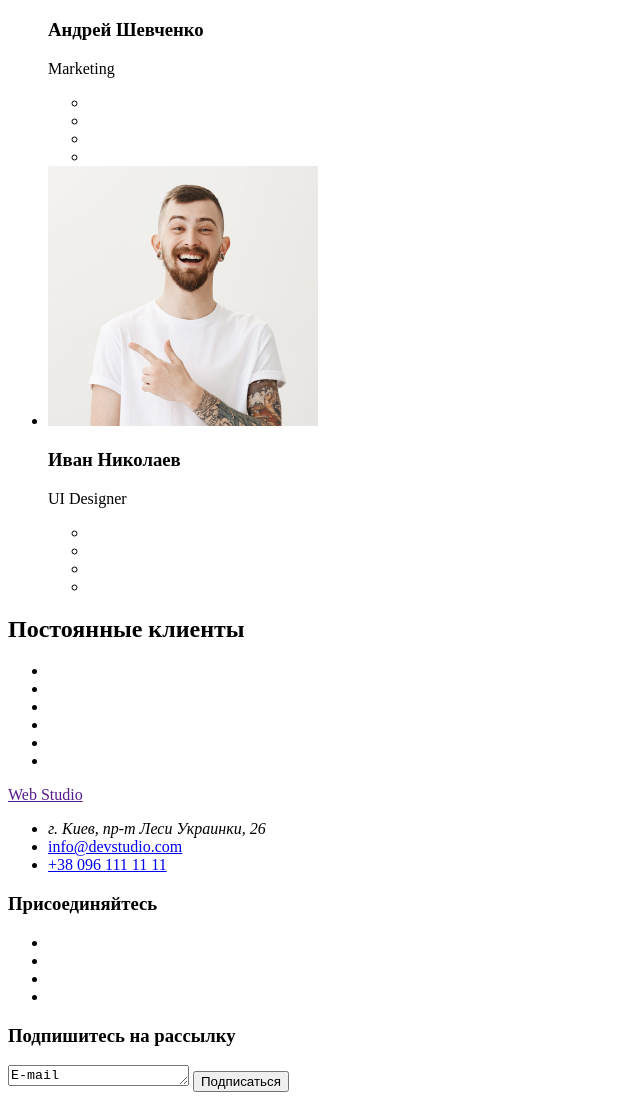
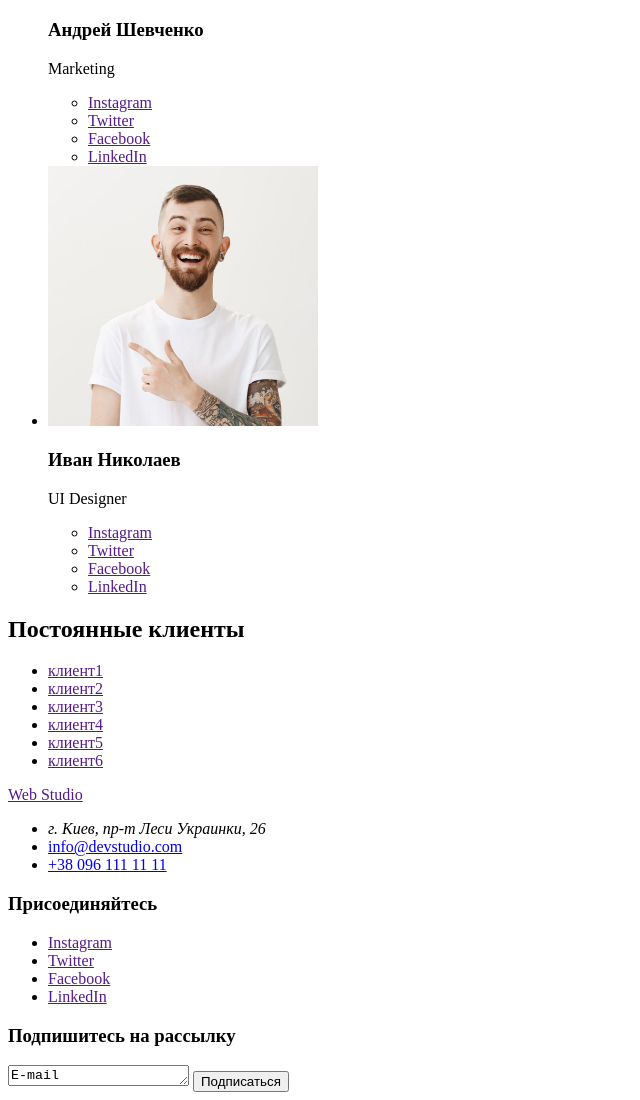
Before and after one commit to lp20201108/html-css-nr1, a plain HTML site: page index.html in a window 1280 px wide. Shown: the part 2900-4000 px from the top of the page, without its empty margins (0-640 px from the left). Drawn offline with Linux system fonts and the light colour scheme.

Commit message:
added social and clients names

```diff
--- a/index.html
+++ b/index.html
@@ -10,7 +10,7 @@
         <header>
             <a href="">Web Studio</a>
         <ul>
-            <li> <a href="">Студия</a> </li>
+            <li> <a href="">Студия</a></li>
             <li> <a href="">Портфолио</a></li>
             <li> <a href="">Контакты</a></li>
         </ul>
@@ -86,10 +86,10 @@
               <h3>Николай Кучеренко</h3>
               <p>Product Designer</p>
               <ul>
-                  <li> <a href="" aria-label="Instagram"></a></li>
-                  <li> <a href="" aria-label="Twitter"></a></li>
-                  <li> <a href="" aria-label="Facebook"></a></li>
-                  <li> <a href="" aria-label="LinkedIn"></a></li>
+                  <li> <a href="" aria-label="Instagram">Instagram</a></li>
+                  <li> <a href="" aria-label="Twitter">Twitter</a></li>
+                  <li> <a href="" aria-label="Facebook">Facebook</a></li>
+                  <li> <a href="" aria-label="LinkedIn">LinkedIn</a></li>
              </ul>
           </li>
           <li>
@@ -97,10 +97,10 @@
               <h3>Ольга Иванова</h3>
               <p>Frontend Developer</p>
               <ul>
-                  <li> <a href="" aria-label="Instagram"></a></li>
-                  <li> <a href="" aria-label="Twitter"></a></li>
-                 <li> <a href="" aria-label="Facebook"></a></li>
-                 <li> <a href="" aria-label="LinkedIn"></a></li>
+                  <li> <a href="" aria-label="Instagram">Instagram</a></li>
+                  <li> <a href="" aria-label="Twitter">Twitter</a></li>
+                 <li> <a href="" aria-label="Facebook">Facebook</a></li>
+                 <li> <a href="" aria-label="LinkedIn">LinkedIn</a></li>
              </ul>
          </li>
           <li>
@@ -108,10 +108,10 @@
             <h3>Андрей Шевченко</h3>
             <p>Marketing</p>
             <ul>
-                <li> <a href="" aria-label="Instagram"></a></li>
-                <li> <a href="" aria-label="Twitter"></a></li>
-                <li> <a href="" aria-label="Facebook"></a></li>
-                <li> <a href="" aria-label="LinkedIn"></a></li>
+                <li> <a href="" aria-label="Instagram">Instagram</a></li>
+                <li> <a href="" aria-label="Twitter">Twitter</a></li>
+                <li> <a href="" aria-label="Facebook">Facebook</a></li>
+                <li> <a href="" aria-label="LinkedIn">LinkedIn</a></li>
             </ul>
          </li>
         <li>
@@ -119,10 +119,10 @@
             <h3>Иван Николаев</h3>
             <p>UI Designer</p>
             <ul>
-                <li> <a href="" aria-label="Instagram"></a></li>
-                <li> <a href="" aria-label="Twitter"></a></li>
-                <li> <a href="" aria-label="Facebook"></a></li>
-                <li> <a href="" aria-label="LinkedIn"></a></li>
+                <li> <a href="" aria-label="Instagram">Instagram</a></li>
+                <li> <a href="" aria-label="Twitter">Twitter</a></li>
+                <li> <a href="" aria-label="Facebook">Facebook</a></li>
+                <li> <a href="" aria-label="LinkedIn">LinkedIn</a></li>
             </ul>
         </li>
       </ul>
@@ -131,12 +131,12 @@
 <section>
     <h2>Постоянные клиенты</h2>
     <ul>
-        <li> <a href="" aria-label="клиент1"></a></li>
-        <li> <a href="" aria-label="клиент2"></a></li>
-        <li> <a href="" aria-label="клиент3"></a></li>
-        <li> <a href="" aria-label="клиент4"></a></li>
-        <li> <a href="" aria-label="клиент5"></a></li>
-        <li> <a href="" aria-label="клиент6"></a></li>
+        <li> <a href="" aria-label="клиент1">клиент1</a></li>
+        <li> <a href="" aria-label="клиент2">клиент2</a></li>
+        <li> <a href="" aria-label="клиент3">клиент3</a></li>
+        <li> <a href="" aria-label="клиент4">клиент4</a></li>
+        <li> <a href="" aria-label="клиент5">клиент5</a></li>
+        <li> <a href="" aria-label="клиент6">клиент6</a></li>
 
 
     </ul>
@@ -157,10 +157,10 @@
 <div>
     <h3>Присоединяйтесь</h3>
     <ul>
-        <li> <a href="" aria-label="Instagram"></a></li>
-        <li> <a href="" aria-label="Twitter"></a></li>
-        <li> <a href="" aria-label="Facebook"></a></li>
-        <li> <a href="" aria-label="LinkedIn"></a></li>
+        <li> <a href="" aria-label="Instagram">Instagram</a></li>
+        <li> <a href="" aria-label="Twitter">Twitter</a></li>
+        <li> <a href="" aria-label="Facebook">Facebook</a></li>
+        <li> <a href="" aria-label="LinkedIn">LinkedIn</a></li>
     </ul>
 
 </div>
```
